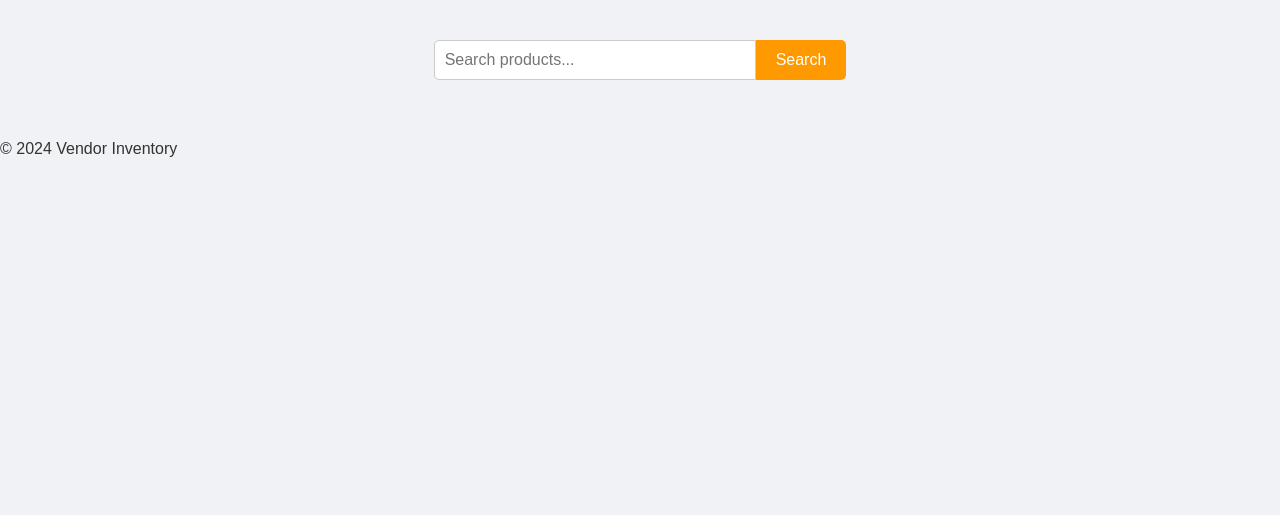
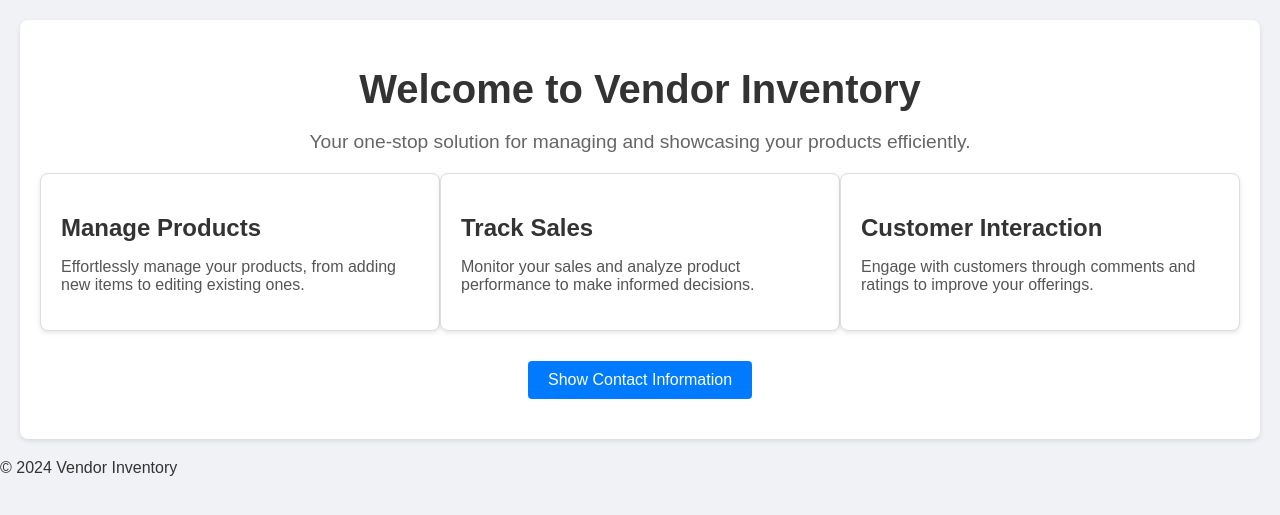
Before and after one commit to kumar06062000/vendormanagement, a Django app: page / in a window 1280 px wide. Shown: the part 70-585 px from the top of the page. Run offline with Django 5.2, Linux system fonts and the light colour scheme.

Commit message:
Add files via upload

```diff
--- a/inventory/templates/inventory/home.html
+++ b/inventory/templates/inventory/home.html
@@ -16,105 +16,117 @@
         max-width: 1200px;
         margin: 20px auto;
         padding: 20px;
+        background-color: white;
+        border-radius: 8px;
+        box-shadow: 0 2px 5px rgba(0, 0, 0, 0.1);
     }
 
-    .search-form {
-        display: flex;
-        justify-content: center;
+    .company-info {
+        text-align: center;
         margin-bottom: 20px;
     }
 
-    .search-input {
-        width: 300px;
-        padding: 10px;
-        border: 1px solid #ccc;
-        border-radius: 5px 0 0 5px;
-        font-size: 16px;
-        outline: none;
+    .company-info h1 {
+        font-size: 2.5em;
+        margin-bottom: 10px;
     }
 
-    .search-button {
-        padding: 10px 20px;
-        border: none;
-        background-color: #ff9900;
-        color: white;
-        font-size: 16px;
-        border-radius: 0 5px 5px 0;
-        cursor: pointer;
-        transition: background-color 0.3s;
+    .company-info p {
+        font-size: 1.2em;
+        color: #666;
     }
 
-    .search-button:hover {
-        background-color: #e68a00;
+    .cards {
+        display: flex;
+        justify-content: space-between;
+        margin-top: 20px;
     }
 
-    .product-grid {
-        display: grid;
-        grid-template-columns: repeat(auto-fit, minmax(250px, 1fr));
-        gap: 20px;
+    .card {
+        background-color: #fff;
+        border: 1px solid #ddd;
+        border-radius: 8px;
+        box-shadow: 0 2px 5px rgba(0, 0, 0, 0.1);
+        padding: 20px;
+        width: 30%;
     }
 
-    .product-card {
-        background-color: white;
-        border: 1px solid #ddd;
-        border-radius: 8px;
-        padding: 20px;
-        box-shadow: 0 2px 5px rgba(0, 0, 0, 0.1);
-        transition: transform 0.3s, box-shadow 0.3s;
+    .card h2 {
+        font-size: 1.5em;
+        margin-bottom: 10px;
     }
 
-    .product-card:hover {
-        transform: translateY(-5px);
-        box-shadow: 0 4px 10px rgba(0, 0, 0, 0.15);
+    .card p {
+        font-size: 1em;
+        color: #555;
     }
 
-    .product-card h2 {
-        font-size: 1.5em;
-        margin: 0;
-        color: #333;
+    .contact-info {
+        margin-top: 30px;
+        text-align: center;
     }
 
-    .product-card p {
-        color: #666;
+    .contact-info button {
+        background-color: #007bff;
+        border: none;
+        border-radius: 4px;
+        color: #fff;
+        cursor: pointer;
         font-size: 1em;
-        margin: 10px 0;
+        padding: 10px 20px;
+        text-align: center;
+        margin-bottom: 20px;
     }
 
-    .product-card .price {
-        font-weight: bold;
-        color: #007bff;
-    }
-
-    .product-card a {
-        display: inline-block;
-        padding: 10px 20px;
-        background-color: #007bff;
-        color: white;
-        text-decoration: none;
-        border-radius: 5px;
-        transition: background-color 0.3s;
-    }
-
-    .product-card a:hover {
-        background-color: #0056b3;
+    .contact-info .contact-details {
+        display: none;
+        font-size: 1em;
+        color: #333;
     }
 </style>
 
 <div class="container">
-    <form class="search-form" method="get" action="{% url 'home' %}">
-        <input class="search-input" type="text" name="q" placeholder="Search products..." value="{{ query }}">
-        <button class="search-button" type="submit">Search</button>
-    </form>
+    <div class="company-info">
+        <h1>Welcome to Vendor Inventory</h1>
+        <p>Your one-stop solution for managing and showcasing your products efficiently.</p>
+    </div>
 
-    <div class="product-grid">
-        {% for product in products %}
-            <div class="product-card">
-                <h2>{{ product.name }}</h2>
-                <p>{{ product.description }}</p>
-                <p class="price">Price: ${{ product.price }}</p>
-                <a href="{% url 'product_detail' product.id %}">View Details</a>
-            </div>
-        {% endfor %}
+    <div class="cards">
+        <div class="card">
+            <h2>Manage Products</h2>
+            <p>Effortlessly manage your products, from adding new items to editing existing ones.</p>
+        </div>
+        <div class="card">
+            <h2>Track Sales</h2>
+            <p>Monitor your sales and analyze product performance to make informed decisions.</p>
+        </div>
+        <div class="card">
+            <h2>Customer Interaction</h2>
+            <p>Engage with customers through comments and ratings to improve your offerings.</p>
+        </div>
+    </div>
+
+    <div class="contact-info">
+        <button id="toggleContact">Show Contact Information</button>
+        <div class="contact-details" id="contactDetails">
+            <p><strong>Support:</strong> support@vendorinventory.com</p>
+            <p><strong>Phone:</strong> +1 234 567 890</p>
+            <p><strong>Address:</strong> 123 Vendor St, Inventory City, IN 12345</p>
+        </div>
     </div>
 </div>
+
+<script>
+    document.getElementById('toggleContact').addEventListener('click', function() {
+        var contactDetails = document.getElementById('contactDetails');
+        var button = this;
+        if (contactDetails.style.display === 'none' || contactDetails.style.display === '') {
+            contactDetails.style.display = 'block';
+            button.textContent = 'Hide Contact Information';
+        } else {
+            contactDetails.style.display = 'none';
+            button.textContent = 'Show Contact Information';
+        }
+    });
+</script>
 {% endblock %}
```
